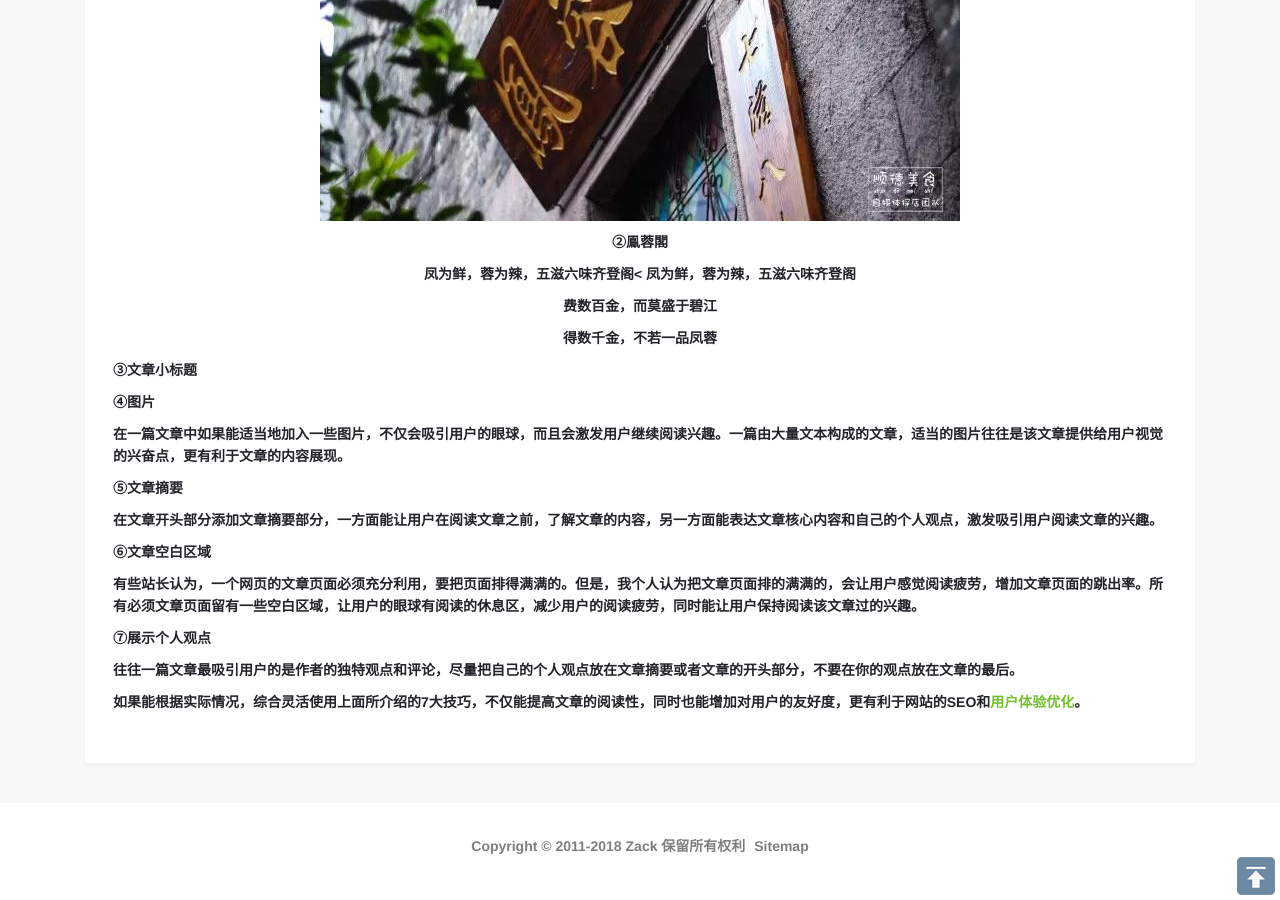
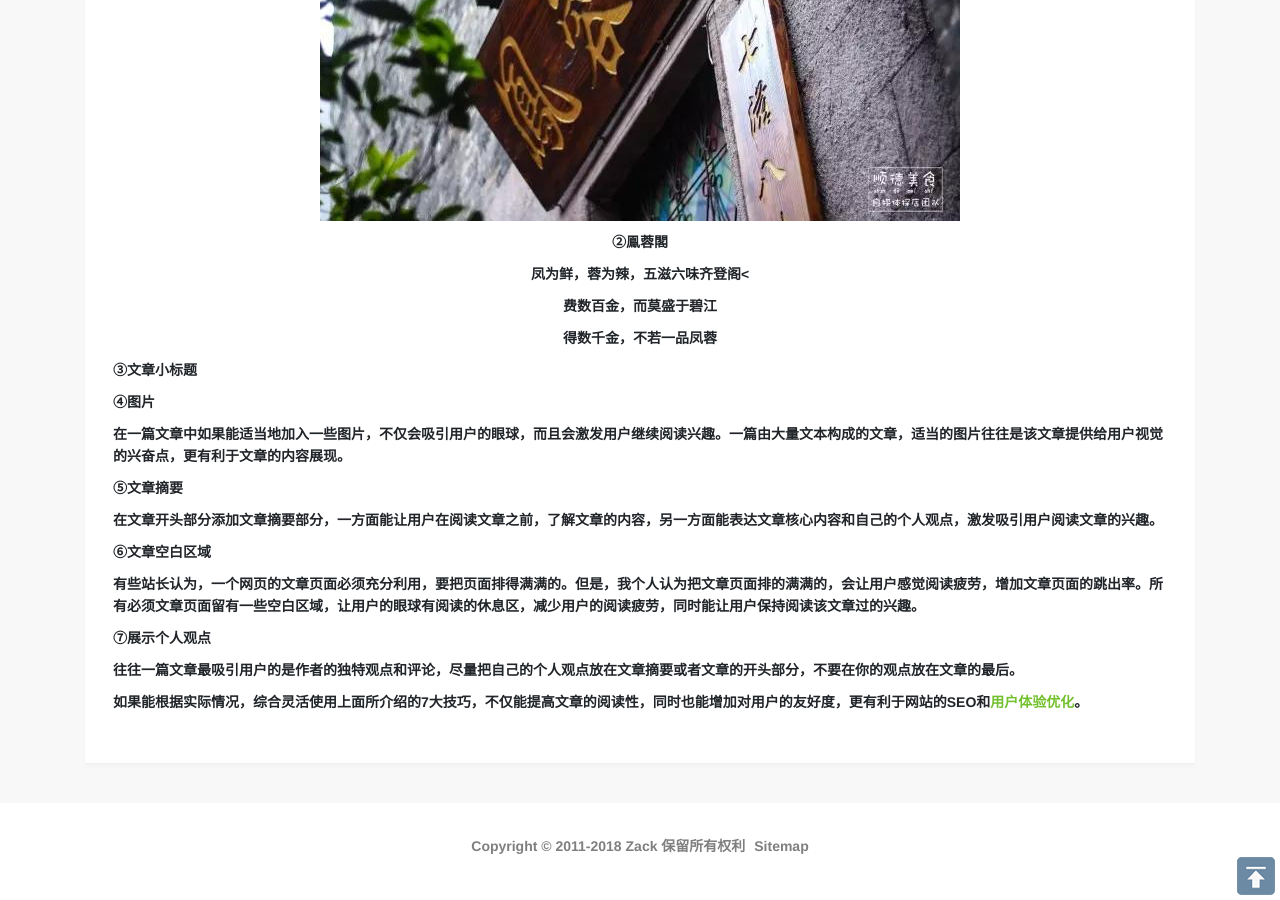
Before and after one commit to LeoQihao/LeoQihao.github.io, a Jekyll site: the page built from ueo/_posts/2011-09-06-web-read-skill.html, in a window 1280 px wide and 900 px high, scrolled down 729 px. Built offline with Jekyll 4.4.1, drawn with Linux system fonts in a browser that asks for light colours.

Commit message:
Update 2011-09-06-web-read-skill.html

```diff
--- a/ueo/_posts/2011-09-06-web-read-skill.html
+++ b/ueo/_posts/2011-09-06-web-read-skill.html
@@ -15,18 +15,10 @@ description: 文章的阅读性是一个对用户友好的体现，熟练运用
 
 <p align="center"><img class="img-fluid" alt="Select Web文章列表" src="{{ site.url }}/images/ueo/web-read-skill-1.jpg"></p>
 
-<b><p align="center ">
-  ②鳯蓉閣
-</p>
-<p align="center ">凤为鲜，蓉为辣，五滋六味齐登阁<
-  凤为鲜，蓉为辣，五滋六味齐登阁
-</p>
-<p align="center ">
-  费数百金，而莫盛于碧江
-</p>
-<p align="center ">
-  得数千金，不若一品凤蓉
-</p>
+<b><p align="center">②鳯蓉閣</p>
+<p align="center">凤为鲜，蓉为辣，五滋六味齐登阁<</p>
+<p align="center">费数百金，而莫盛于碧江</p>
+<p align="center">得数千金，不若一品凤蓉</p>
 
 <p><b>③文章小标题</b></p>
 <p></p>
```
